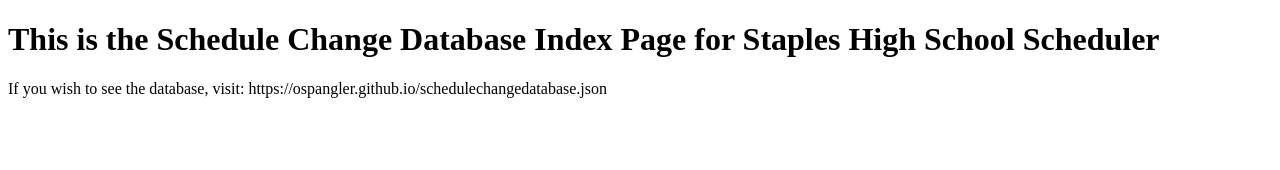
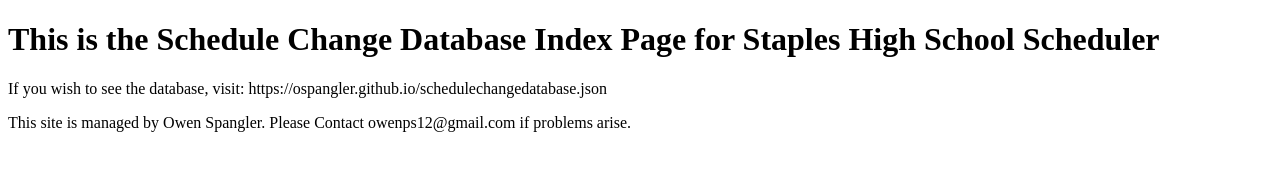
Before and after one commit to ospangler/ospangler.github.io, a plain HTML site: page index.html in a window 1280 px wide. Drawn offline with Linux system fonts and the light colour scheme.

Commit message:
Update index.html

```diff
--- a/index.html
+++ b/index.html
@@ -3,5 +3,6 @@
 <body>
 <h1>This is the Schedule Change Database Index Page for Staples High School Scheduler</h1>
 <p>If you wish to see the database, visit: https://ospangler.github.io/schedulechangedatabase.json</p>
+<p>This site is managed by Owen Spangler. Please Contact owenps12@gmail.com if problems arise.</p>
 </body>
 </html>
```
